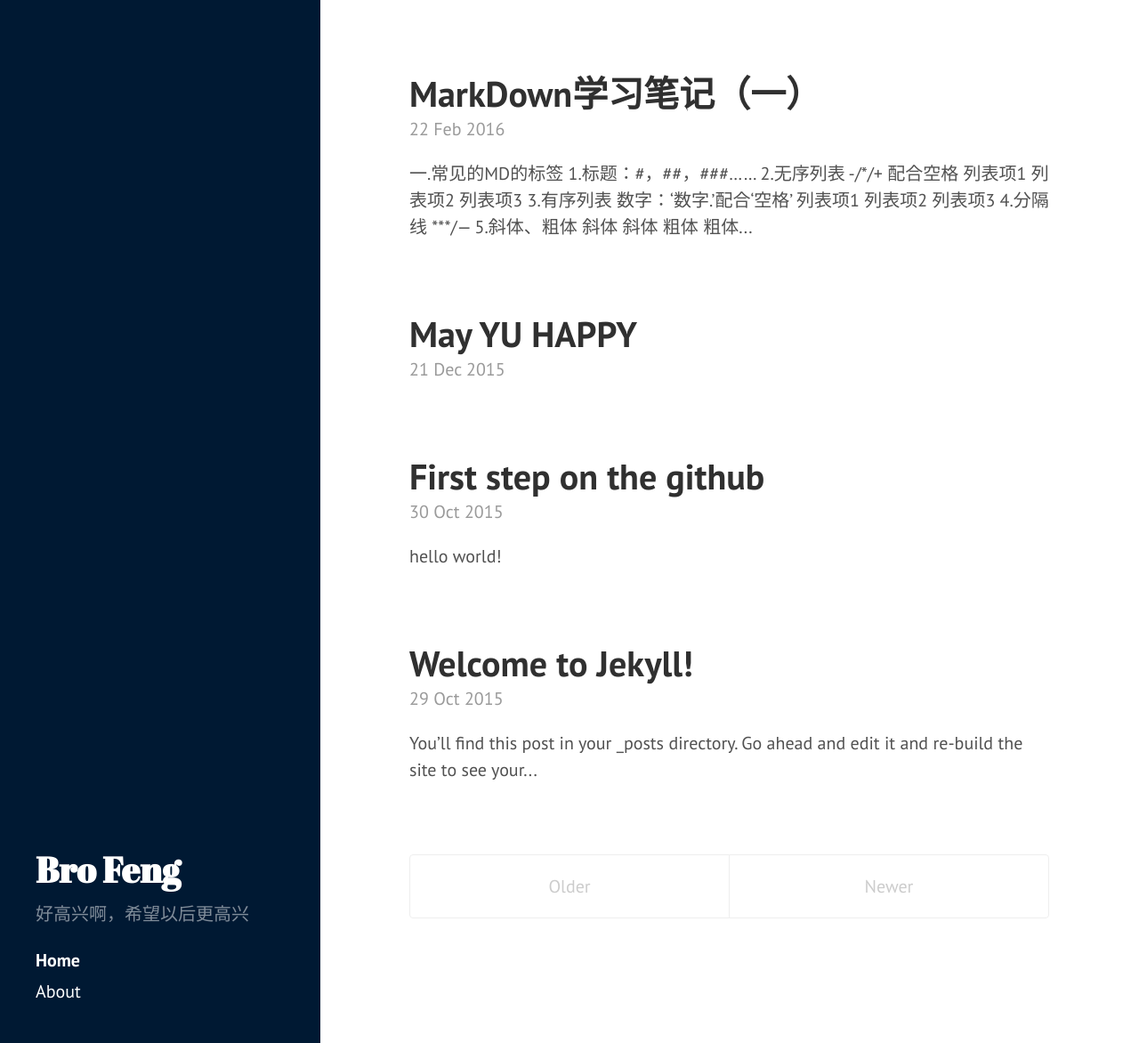
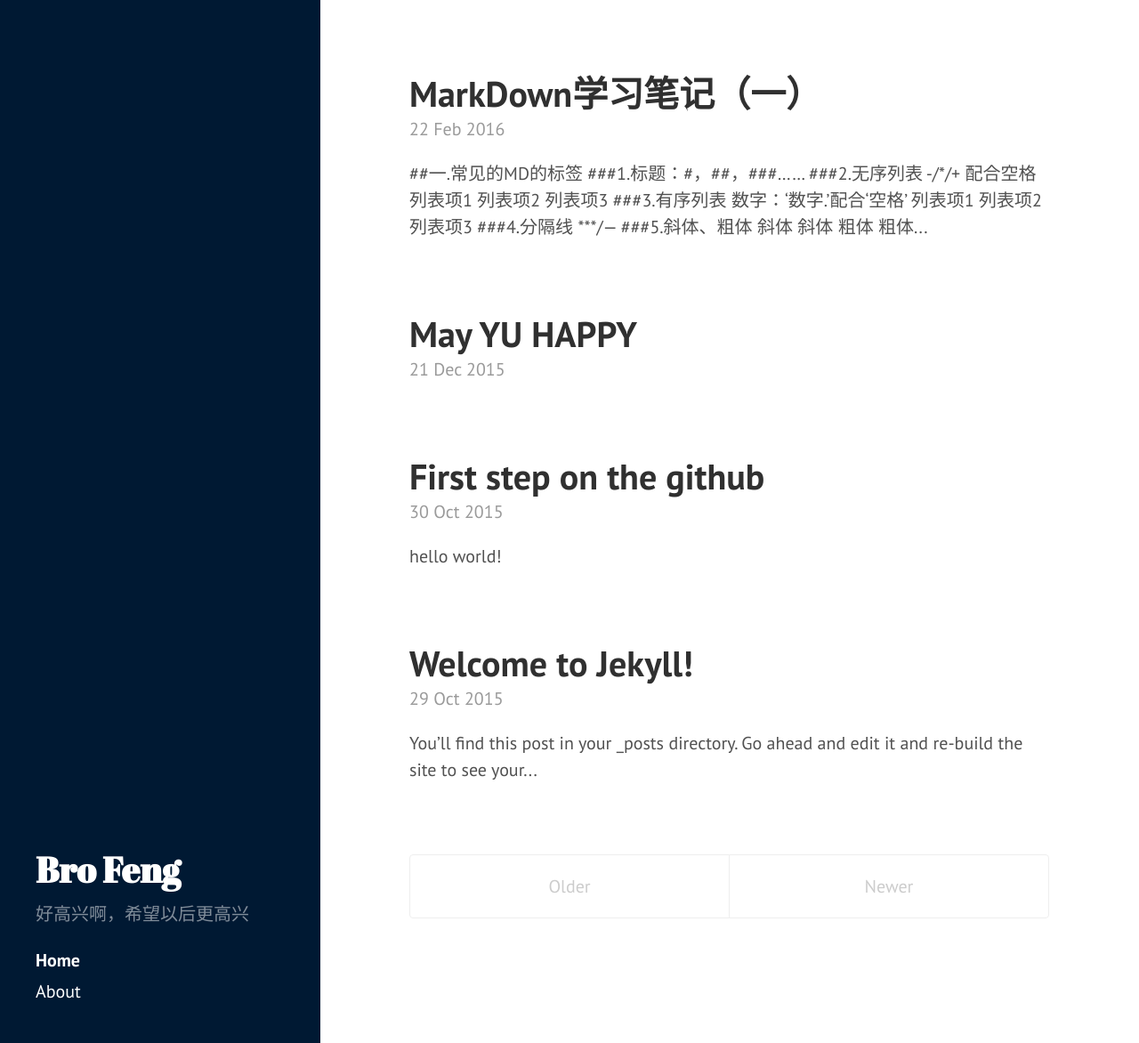
Before and after one commit to fengtaijun0507/fengtaijun0507.github.io, a Jekyll site: the page built from index.html, in a window 1280 px wide and 1172 px high. Shown: the whole window at 89% size. Built offline with Jekyll 4.4.1, drawn with Linux system fonts in a browser that asks for light colours; Markdown is read by kramdown in place of the engine named in the settings; the list of posts is cut into pages by our own code; some of the changed lines change nothing that is shown.

Commit message:
panigate

```diff
--- a/_config.yml
+++ b/_config.yml
@@ -1,5 +1,6 @@
+gems:             [jekyll-paginate]
 # Dependencies
-markdown:         redcarpet
+markdown:         kramdown
 highlighter:      rouge
 
 # Permalinks
```
